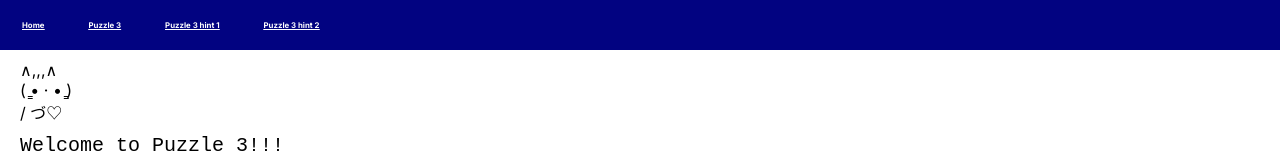
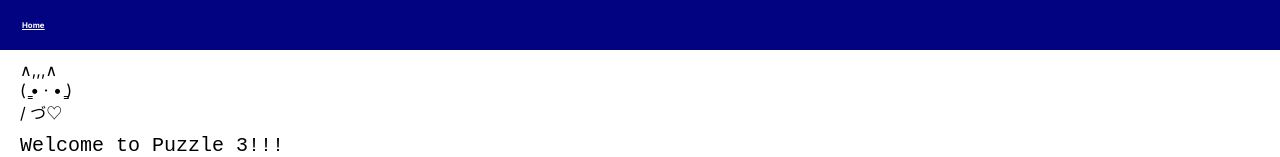
Before and after one commit to Aiken-ng/packlist, a Next.js app: page / in a window 1280 px wide. Shown: the top 157 px of the page. Built offline with nearby package versions, Linux system fonts and the light colour scheme; no server answers; what aws-amplify would draw is missing.

Commit message:
Update page.tsx

```diff
--- a/app/page.tsx
+++ b/app/page.tsx
@@ -58,9 +58,9 @@ export default function App() {
       <main>
         <ul>
         <li><Link href="/"><a>Home</a></Link></li>
-        <li><Link href="/puzzle3"><a>Puzzle 3</a></Link></li>
+{/*         <li><Link href="/puzzle3"><a>Puzzle 3</a></Link></li>
         <li><Link href="/puzzle3_clue"><a>Puzzle 3 hint 1</a></Link></li>
-        <li><Link href="/puzzle3_clue2"><a>Puzzle 3 hint 2</a></Link></li>
+        <li><Link href="/puzzle3_clue2"><a>Puzzle 3 hint 2</a></Link></li> */}
         </ul>
       <div style={{ width: '300px' }}> {/* Set a container width if needed */}
       <div>∧,,,∧<br />(  ̳• · • ̳)<br />/    づ♡</div>
```
